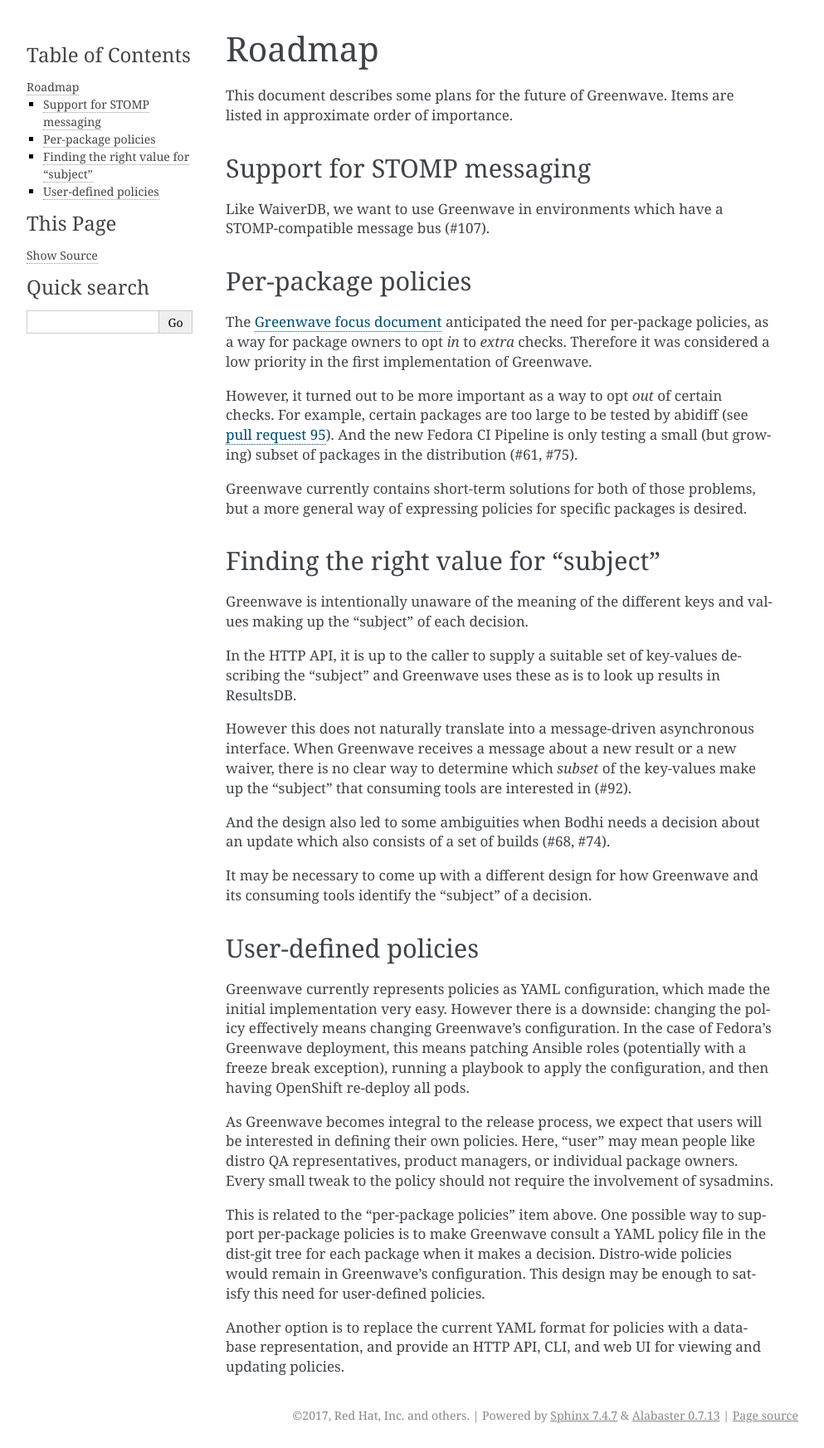
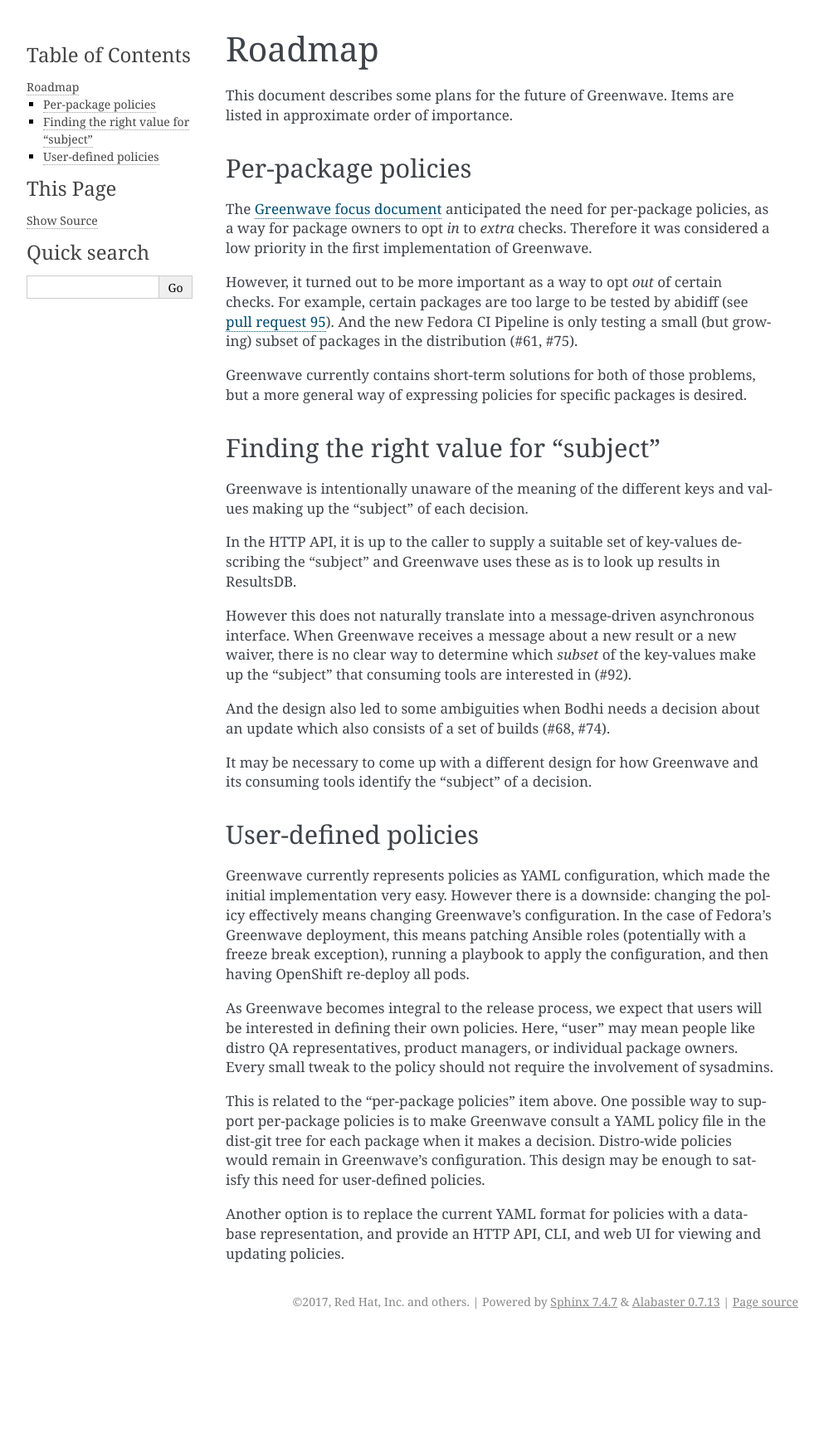
Before and after one commit to release-engineering/greenwave, a Sphinx documentation site: the page built from docs/todo.rst, in a window 1280 px wide. Shown: the whole page at 83% size, without its empty margins (148-1141 px from the left). Built offline with Sphinx 7.4.7, drawn with Linux system fonts in a browser that asks for light colours; pages that are not in the unit, such as notebooks, are missing from menus; after the commit the page ends 1608 px from its top, so only the background shows below that.

Commit message:
docs: remove STOMP messages from roadmap
It's implemented now.

```diff
--- a/docs/todo.rst
+++ b/docs/todo.rst
@@ -3,12 +3,6 @@
 
 This document describes some plans for the future of Greenwave. Items are
 listed in approximate order of importance.
-
-Support for STOMP messaging
----------------------------
-
-Like WaiverDB, we want to use Greenwave in environments which have
-a STOMP-compatible message bus (#107).
 
 Per-package policies
 --------------------
```
